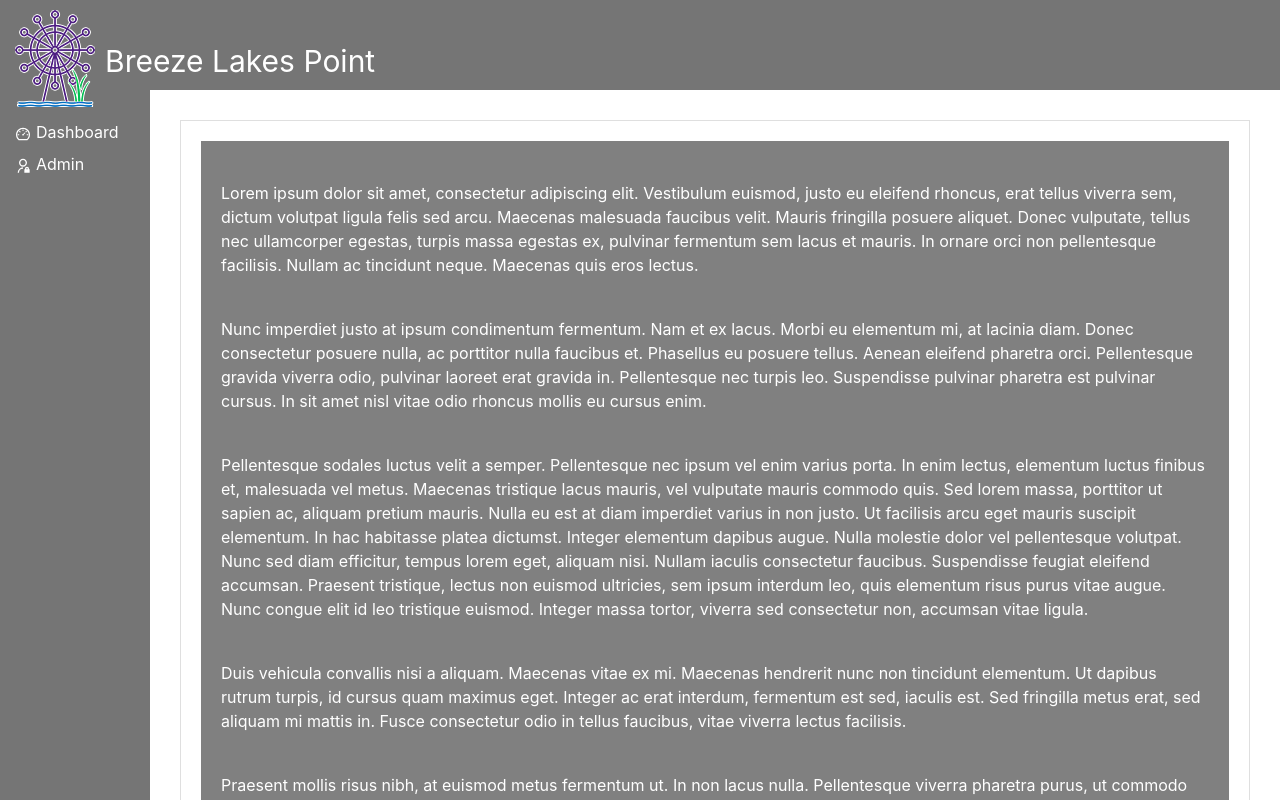
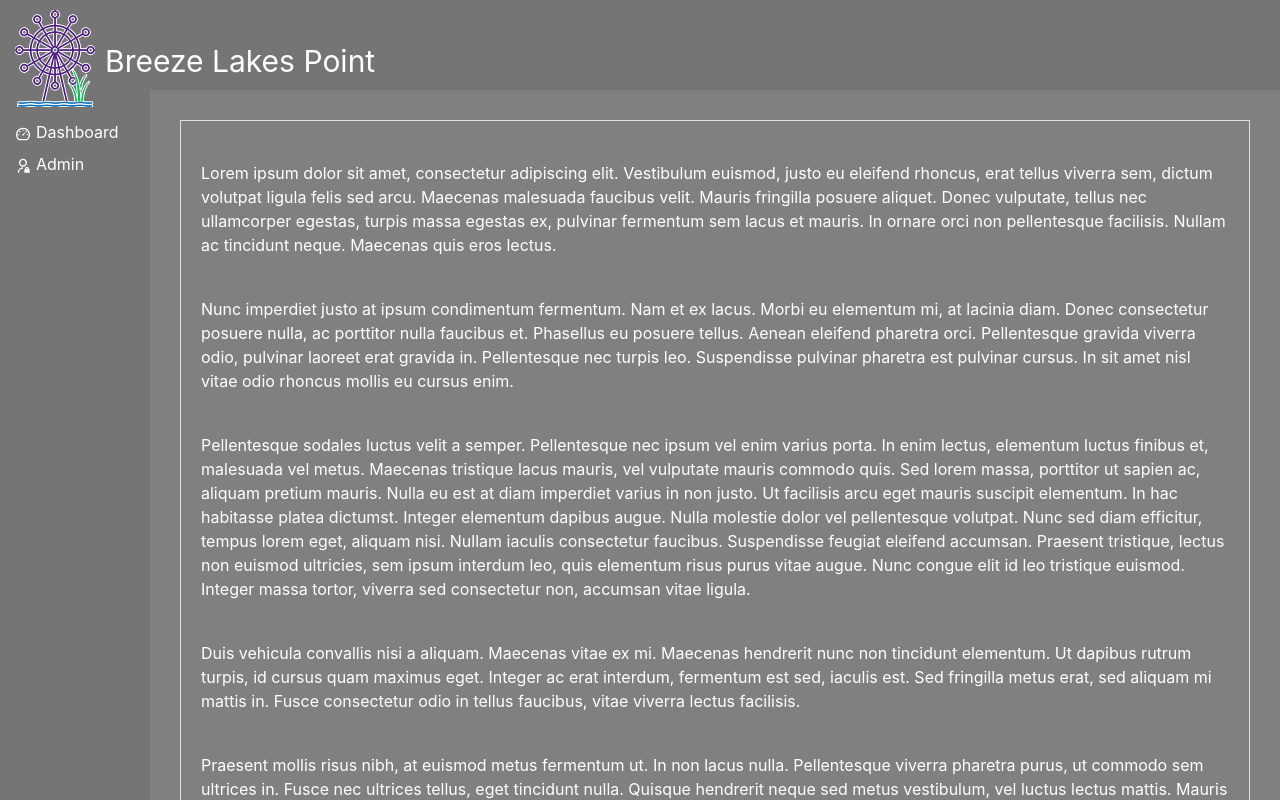
Before and after one commit to kristenkinnearohlmann/breeze-lakes-point-2, a Next.js app: page / in a window 1280 px wide. Built offline with nearby package versions, Linux system fonts and the light colour scheme.

Commit message:
Add scrollbar style based on example

```diff
--- a/components/appLayout.tsx
+++ b/components/appLayout.tsx
@@ -13,11 +13,23 @@ const AppLayout = ({ children }: { children: any }) => {
           <LeftNav></LeftNav>
         </Box>
         <Box
-          bg="white"
+          bg="grey"
           height="calc(100vh - 90px)"
           width="calc(100vw - 150px)"
           padding="10px"
-          overflow="auto"
+          overflowY="auto"
+          css={{
+            "&::-webkit-scrollbar": {
+              width: "8px",
+            },
+            "&::-webkit-scrollbar-track": {
+              width: "10px",
+            },
+            "&::-webkit-scrollbar-thumb": {
+              background: "blue",
+              borderRadius: "24px",
+            },
+          }}
         >
           {children}
         </Box>
--- a/components/dashboard.tsx
+++ b/components/dashboard.tsx
@@ -2,7 +2,7 @@ import { Box, Flex, Text } from "@chakra-ui/layout";
 
 const Dashboard = () => {
   return (
-    <Box bg="white" margin="20px" padding="20px" border="1px solid #dfdfdf">
+    <Box bg="white" margin="20px" border="1px solid #dfdfdf">
       <Box bg="grey" padding="20px">
         <Text paddingY="20px">
           Lorem ipsum dolor sit amet, consectetur adipiscing elit. Vestibulum
```
